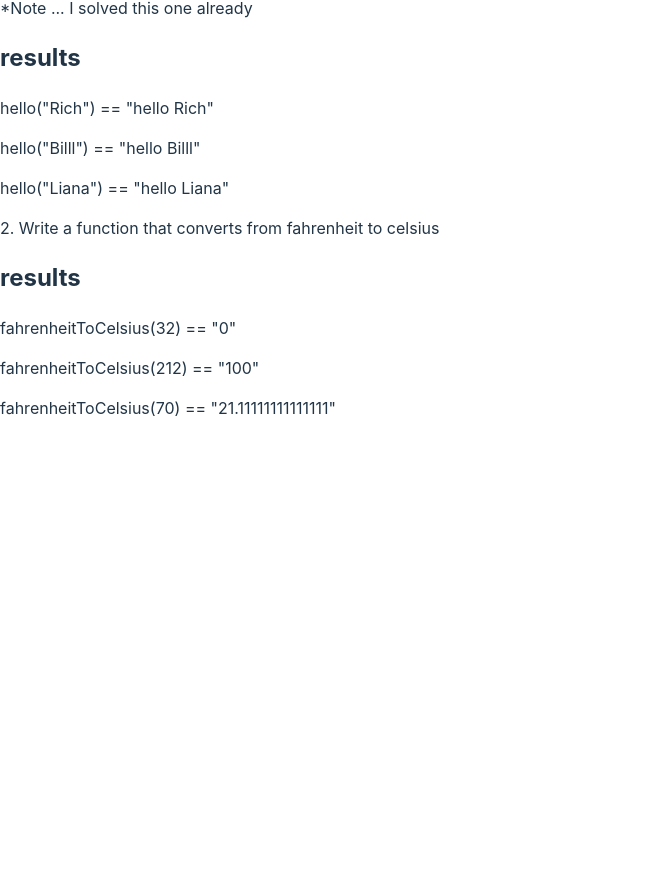
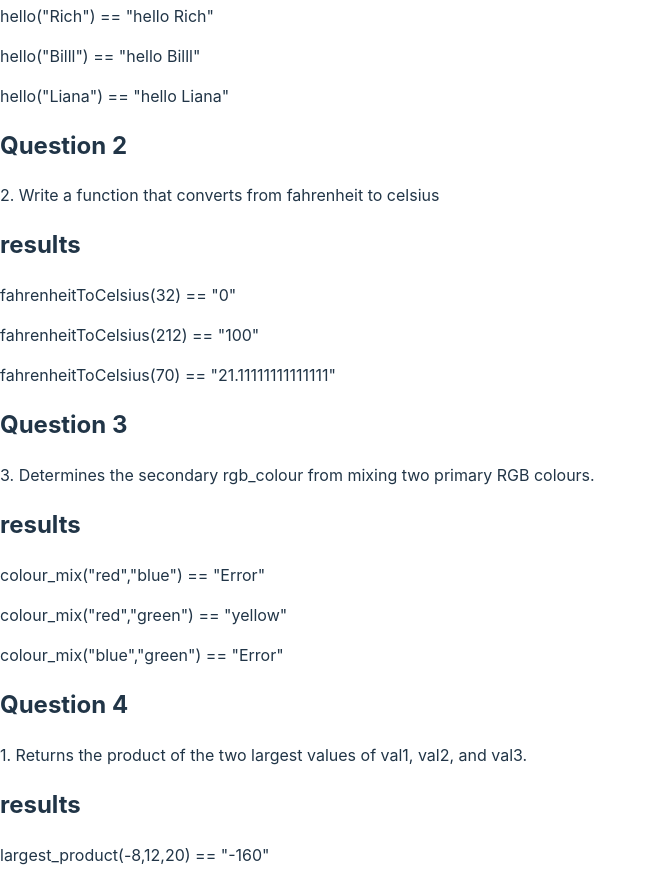
Before and after one commit to LianaV27/UX308FinalExam, a React (Vite) app: page / in a window 1280 px wide. Shown: the part 196-1079 px from the top of the page, without its empty margins (0-657 px from the left). Before the commit the page ends 800 px from the top, so only its background shows below. Built offline with nearby package versions, Linux system fonts and the light colour scheme.

Commit message:
solve display error

```diff
--- a/src/App.jsx
+++ b/src/App.jsx
@@ -1,10 +1,12 @@
-import {Question1, Question2} from './components.jsx';
+import {Question1, Question2, Question3, Question4} from './components.jsx';
 
 function App() {
   return (
     <>
         <Question1 />
         <Question2 />
+        <Question3 />
+        <Question4 />
     </>
   )
 }
--- a/src/components.jsx
+++ b/src/components.jsx
@@ -1,7 +1,8 @@
-import { fahrenheitToCelsius, hello, colour_mix } from './functions.js';
+import { fahrenheitToCelsius, hello, colour_mix, largest_product } from './functions.js';
 
 function Question1() {
     return <section>
+        <h2>Question 1</h2>
         1. Write a function that takes a _name_ as an argument and _returns a string_ that _contains "hello"_ and the name parameter. Test at least 3 names. <br />*Note ... I solved this one already
         <h2>results</h2>
         <p>hello("Rich") == "{hello('Rich')}"</p>
@@ -12,6 +13,7 @@ function Question1() {
 
 function Question2() {
     return <section>
+         <h2>Question 2</h2>
         2. Write a function that converts from fahrenheit to celsius
         <h2>results</h2>
         <p>fahrenheitToCelsius(32) == "{fahrenheitToCelsius(32)}"</p>
@@ -22,7 +24,8 @@ function Question2() {
 
 function Question3() {
     return <section>
-        3. Write a function that determines the secondary rgb_colour from mixing two primary RGB colours.
+        <h2>Question 3</h2>
+        3. Determines the secondary rgb_colour from mixing two primary RGB colours.
         <h2>results</h2>
         <p>colour_mix("red","blue") == "{colour_mix('blue', 'red')}"</p>
         <p>colour_mix("red","green") == "{colour_mix('red', 'green')}"</p>
@@ -30,4 +33,13 @@ function Question3() {
     </section>
 }
 
-export { Question1, Question2, Question3 }
+function Question4() {
+    return <section>
+        <h2>Question 4</h2>
+        1. Returns the product of the two largest values of val1, val2, and val3.
+        <h2>results</h2>
+        <p>largest_product(-8,12,20) == "{largest_product(-8,12,20)}"</p>
+    </section>
+}
+
+export { Question1, Question2, Question3, Question4 }
--- a/src/functions.js
+++ b/src/functions.js
@@ -38,4 +38,39 @@ function colour_mix(rgb_colour1, rgb_colour2){
     return rgb_colour;
 }
 
-export {hello, fahrenheitToCelsius, colour_mix}
+/*
+        -------------------------------------------------------
+        Returns the product of the two largest values of
+        val1, val2, and val3.
+        Use: product = largest_product(val1, val2, val3)
+        -------------------------------------------------------
+        Parameters:
+            val1 - a number (float)
+            val2 - a number (float)
+            val3 - a number (float)
+        Returns:
+            product - the product of the two largest values of
+                val1, val2, and val3 (float)
+        ------------------------------------------------------
+     */
+
+function largest_product(val1, val2, val3){
+    let product;
+
+     // 1 & 2
+     if(val1 && val2 > val3){
+        product = val1 * val2;
+
+    // 1 & 3
+     } else if (val1 && val3 > val2){
+        product = val1 * val3;
+
+    // 2 & 3
+     } else if (val2 && val3 > val1){
+        product = val2 * val3;
+     }
+       return product;
+    }
+
+
+export {hello, fahrenheitToCelsius, colour_mix, largest_product}
```
